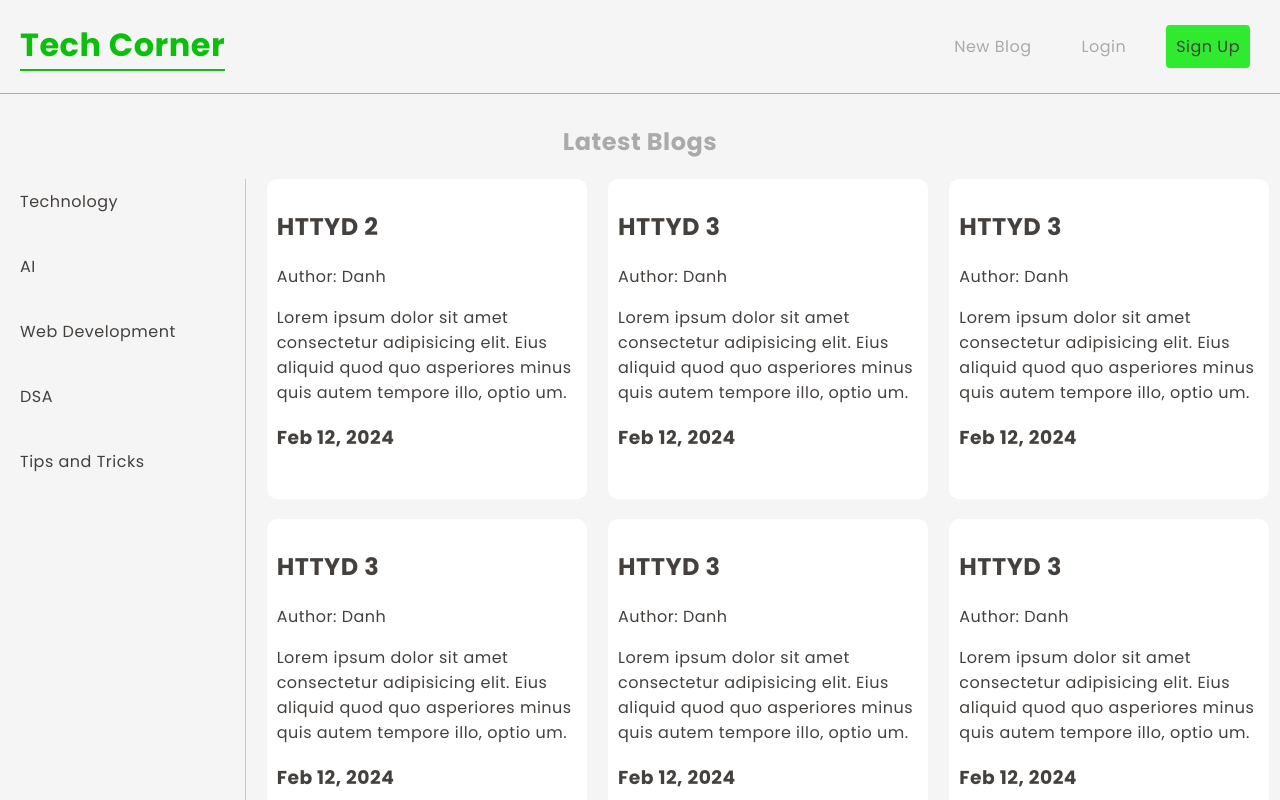
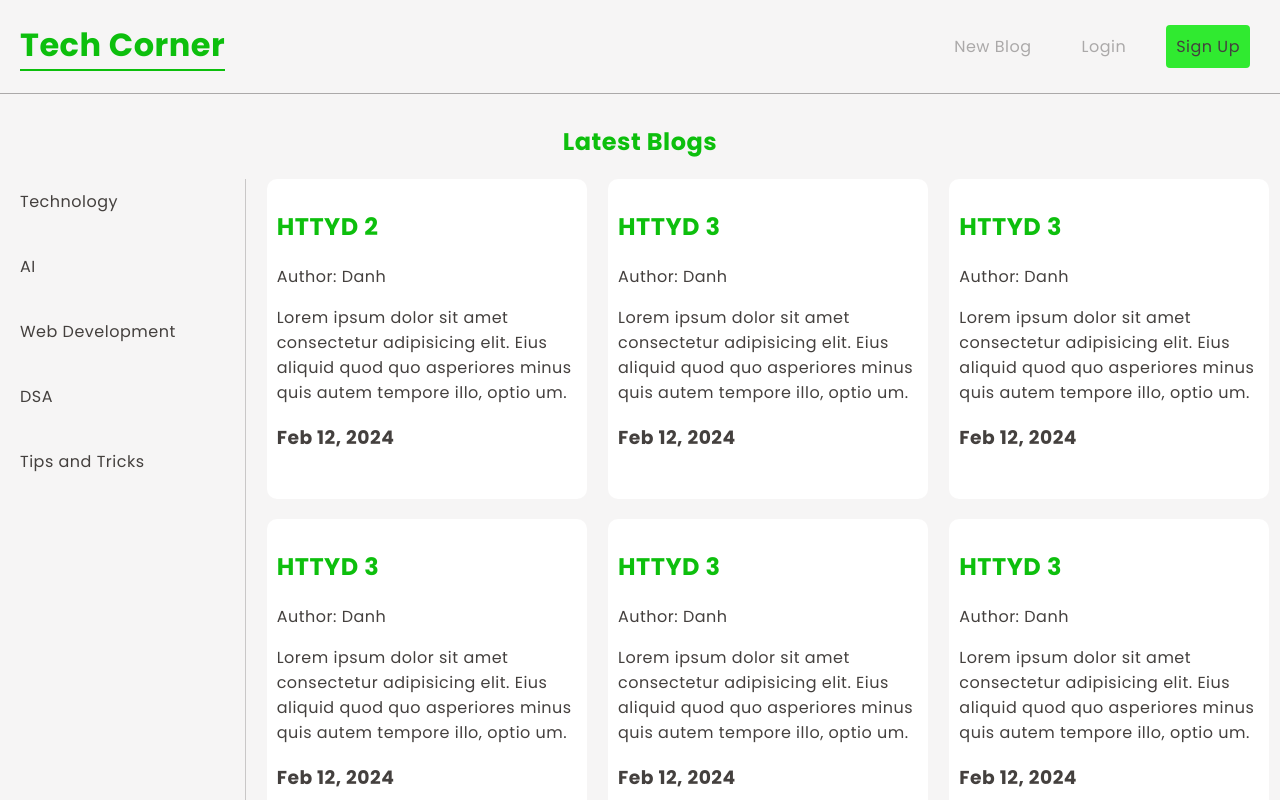
Before and after one commit to danhpham2000/Tech-Nest, a React (Vite) app: page / in a window 1280 px wide. Shown: the top 800 px of the page. Built offline with nearby package versions, Linux system fonts and the light colour scheme.

Commit message:
Change color of the title in Home page

```diff
--- a/src/components/Home/Home.css
+++ b/src/components/Home/Home.css
@@ -2,6 +2,10 @@
   height: auto;
   text-align: center;
   padding: 10px;
+}
+
+.home h2 {
+  color: var(--color-title);
 }
 
 .grid-blog {
@@ -32,10 +36,6 @@
   background: var(--color-green-neon);
 }
 
-.link-type a:visited .link-type a:active {
-  background: var(--color-green-neon);
-}
-
 .blog-list {
   grid-column: span 4;
   display: grid;
```
